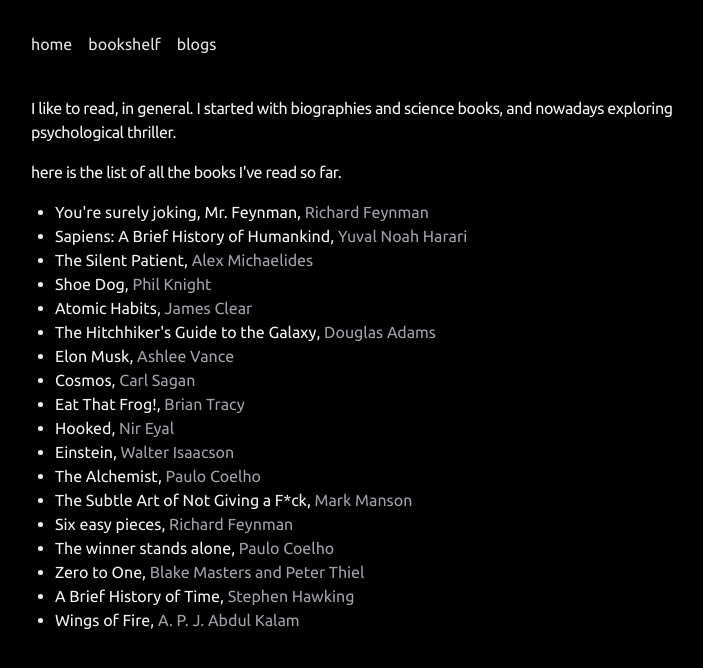
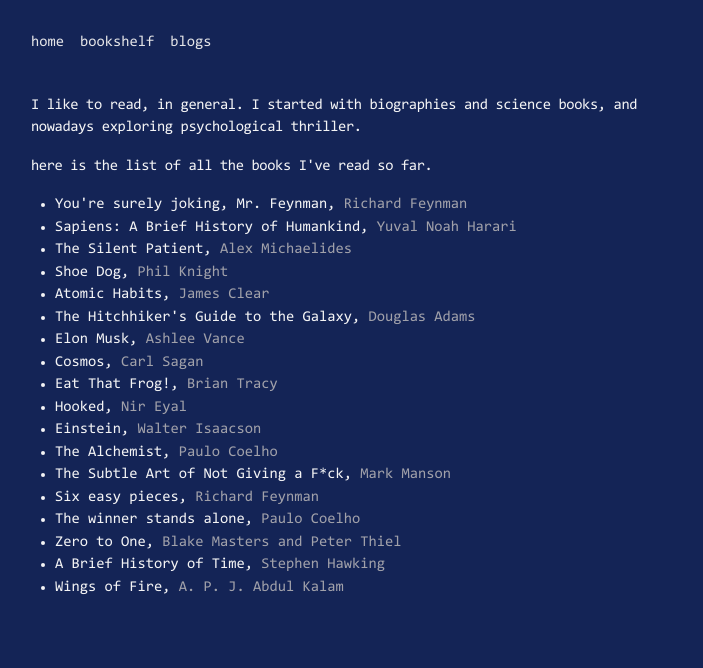
Before and after one commit to 0verread/subhajitdas.me, an Astro site: page /bookshelf in a window 1280 px wide. Shown: the whole page, without its empty margins (273-976 px from the left). Built offline with nearby package versions, Linux system fonts and the light colour scheme; Astro itself is replaced by a stand-in of ours.

Commit message:
change bg color to : #142456

```diff
--- a/src/components/Header.astro
+++ b/src/components/Header.astro
@@ -3,7 +3,7 @@ const currentPath = new URL(Astro.request.url).pathname.slice(1);
 ---
 
 <nav
-  class="relative flex flex-row justify-items-start space-x-4 items-start px-0 pb-0 mb-10 font-ubuntu text-[16px]"
+  class="relative flex flex-row justify-items-start space-x-4 items-start px-0 pb-0 mb-10 font-consolas text-[15px]"
 >
   <a
     class={currentPath === ""
--- a/src/layouts/Layout.astro
+++ b/src/layouts/Layout.astro
@@ -1,6 +1,7 @@
 ---
 import Header from '../components/Header.astro';
 import '@fontsource/ubuntu';
+import '../styles/app.css'
 
 interface Props {
 	title: string;
@@ -18,7 +19,7 @@ const { title } = Astro.props;
 		<meta name="generator" content={Astro.generator} />
 		<title> Jeet | {title}</title>
 	</head>
-	<body class="bg-black flex mx-auto max-w-2xl mt-8 flex-col top-0 z-[-2] h-screen w-screen">
+	<body class="bg-[#142456] flex mx-auto max-w-2xl mt-8 flex-col top-0 z-[-2] h-screen w-screen">
 		<Header />
 		<slot />
 	</body>
--- a/src/pages/blogs/index.astro
+++ b/src/pages/blogs/index.astro
@@ -10,7 +10,7 @@ const allBlogs = (await getCollection("blogs", ({data}) => {return data.isDraft
     {(allBlogs && allBlogs.length > 0) ?
     <ul class="list-disc ml-6">
        { allBlogs && allBlogs.map((blog) => (
-          <li class="text-zinc-100 text-serif text-[16px] tracking-tight">
+          <li class="text-zinc-100 font-consolas text-[15px] tracking-tight">
             <a class="text-[16px] flex flex-row gap-2" href={`/blogs/${blog.slug}`}>
               <span class="text-zinc-400">{blog.data.date}</span>
               <span class="hover:underline underline-offset-4">{blog.data.title}</span>
@@ -19,6 +19,6 @@ const allBlogs = (await getCollection("blogs", ({data}) => {return data.isDraft
         ))
       }
     </ul>
-    : <div class="text-zinc-200 font-ubuntu text-[16px]">no blog as of now</div>}
+    : <div class="text-zinc-200 font-consolas text-[15px]">no blog as of now</div>}
   </div>
 </Layout>
--- a/src/pages/bookshelf.astro
+++ b/src/pages/bookshelf.astro
@@ -6,14 +6,14 @@ const books = await getAllBooks();
 ---
 
 <Layout title="bookshelf">
-  <p class="text-zinc-100 font-ubuntu text-[16px] tracking-tight mb-4 ">
+  <p class="text-zinc-100 font-consolas text-[15px] tracking-tight mb-4 ">
     <span>I like to read, in general. I started with biographies and science books, and nowadays exploring psychological thriller.</span>
   </p>
-  <span class="text-zinc-100 font-ubuntu text-[16px] tracking-tight">here is the list of all the books I've read so far.</span>
+  <span class="text-zinc-100 font-consolas text-[15px] tracking-tight">here is the list of all the books I've read so far.</span>
   <div class="mt-4">
     <ul class="list-disc ml-6">
       {books.map(book =>
-        <li class="text-zinc-100 font-ubuntu text-[16px]">
+        <li class="text-zinc-100 font-consolas text-[15px]">
           <span class="">{book.name}, </span><span class="text-zinc-400">{book.author}</span>
         </li>
       )}
--- a/src/pages/index.astro
+++ b/src/pages/index.astro
@@ -1,13 +1,14 @@
 ---
 import Layout from '../layouts/Layout.astro';
+
 ---
 
 <Layout title="home">
-	<main class="text-zinc-100 font-ubuntu">
-		<h1 class="text-zinc-100 mb-8 text-3xl font-semibold">
+	<main class="text-zinc-100 font-consolas">
+		<h1 class="text-zinc-100 mb-8 text-3xl">
 			Subhajit Das
 		</h1>
-		<p class="text-zinc-100 my-4 text-[16px]">
+		<p class="text-zinc-100 my-4 text-[15px] ">
 			Hi there, I'm Subhajit, but my friends call me Jeet. I grew up in India, but nowadays roaming around in America. I've got an engineering degree in computer science for societal pressure, although I've been building (mostly breaking) stuff ever since I was a kid.
 		</p>
 		<ul class="text-zinc-100 pt-2 flex flex-col my-6 list-none text-[16px]">
--- /dev/null
+++ b/src/styles/app.css
@@ -0,0 +1,9 @@
+/* Register your custom font family and tell the browser where to find it. */
+@font-face {
+  font-family: 'Consolas';
+  src: url('/fonts/Consolas.woff') format('woff');
+  font-weight: 400;
+  line-height: 20px;
+  font-style: normal;
+  font-display: swap;
+}
--- a/tailwind.config.mjs
+++ b/tailwind.config.mjs
@@ -9,6 +9,7 @@ export default {
 				sans: ['Inter', ...defaultTheme.fontFamily.sans],
 				ubuntu: ['Ubuntu', ...defaultTheme.fontFamily.serif],
 				mono: ['JetBrains Mono', ...defaultTheme.fontFamily.mono],
+				consolas: ['Consolas', ...defaultTheme.fontFamily.mono],
 			}
 		},
 	},
```
Also changed, not shown: public/fonts/Consolas.ttf (added), public/fonts/Consolas.woff (added).
